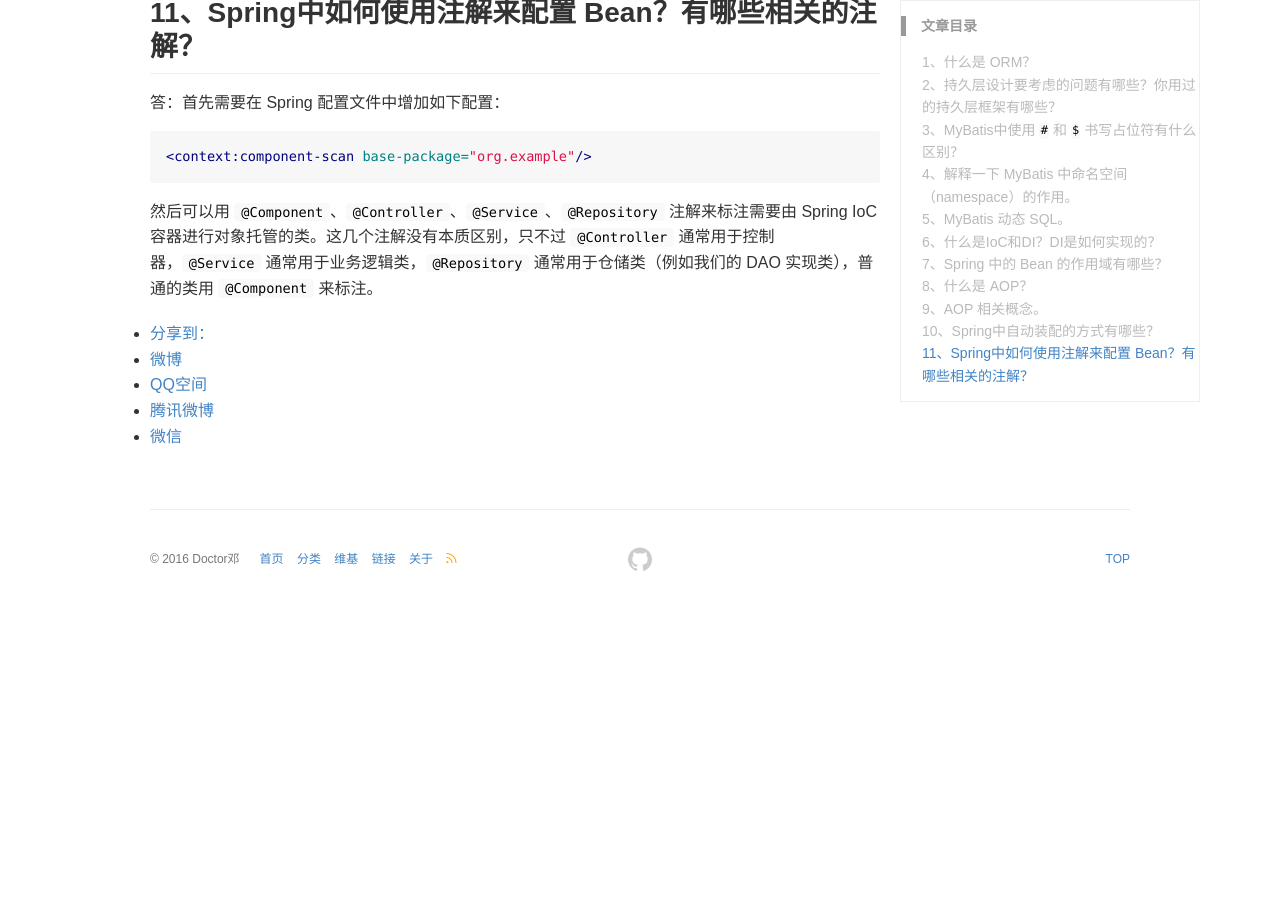
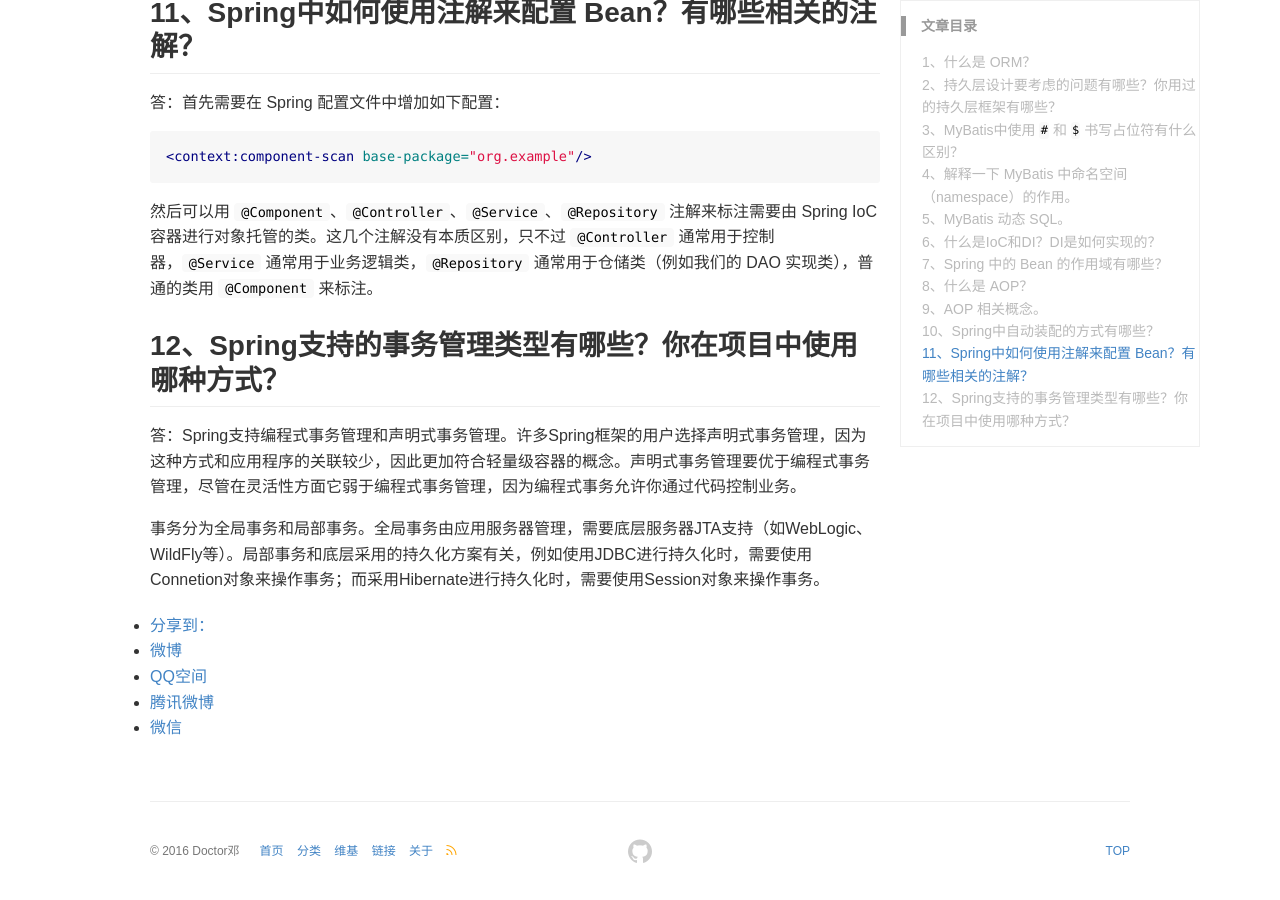
Before and after one commit to DoctorDeng/DoctorDeng.github.io, a Jekyll site: the page built from _posts/2016-09-18-java-SSM.md, in a window 1280 px wide and 900 px high, scrolled down 6992 px. Built offline with Jekyll 4.4.1, drawn with Linux system fonts in a browser that asks for light colours; comment, search, counter and statistics services are not loaded; before the commit the page ends 7600 px from its top, so only the background shows below that.

Commit message:
modify file

````diff
--- a/_posts/2016-09-18-java-SSM.md
+++ b/_posts/2016-09-18-java-SSM.md
@@ -240,3 +240,8 @@ IoC 叫控制反转，是 Inversion of Control 的缩写，DI（Dependency Injec
 ```
 
 然后可以用 `@Component`、`@Controller`、`@Service`、`@Repository` 注解来标注需要由 Spring IoC 容器进行对象托管的类。这几个注解没有本质区别，只不过 `@Controller` 通常用于控制器，`@Service` 通常用于业务逻辑类，`@Repository` 通常用于仓储类（例如我们的 DAO 实现类），普通的类用 `@Component` 来标注。
+
+## 12、Spring支持的事务管理类型有哪些？你在项目中使用哪种方式？
+答：Spring支持编程式事务管理和声明式事务管理。许多Spring框架的用户选择声明式事务管理，因为这种方式和应用程序的关联较少，因此更加符合轻量级容器的概念。声明式事务管理要优于编程式事务管理，尽管在灵活性方面它弱于编程式事务管理，因为编程式事务允许你通过代码控制业务。
+
+事务分为全局事务和局部事务。全局事务由应用服务器管理，需要底层服务器JTA支持（如WebLogic、WildFly等）。局部事务和底层采用的持久化方案有关，例如使用JDBC进行持久化时，需要使用Connetion对象来操作事务；而采用Hibernate进行持久化时，需要使用Session对象来操作事务。
````
